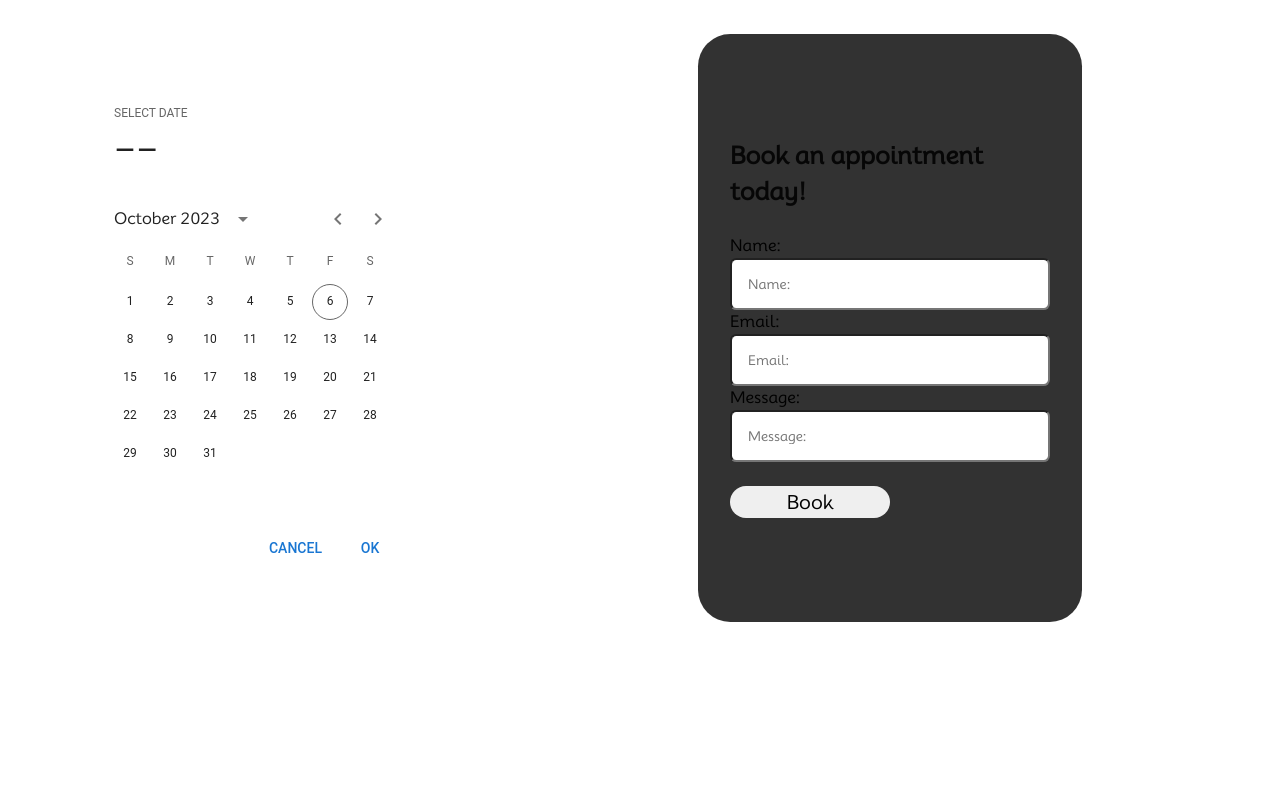
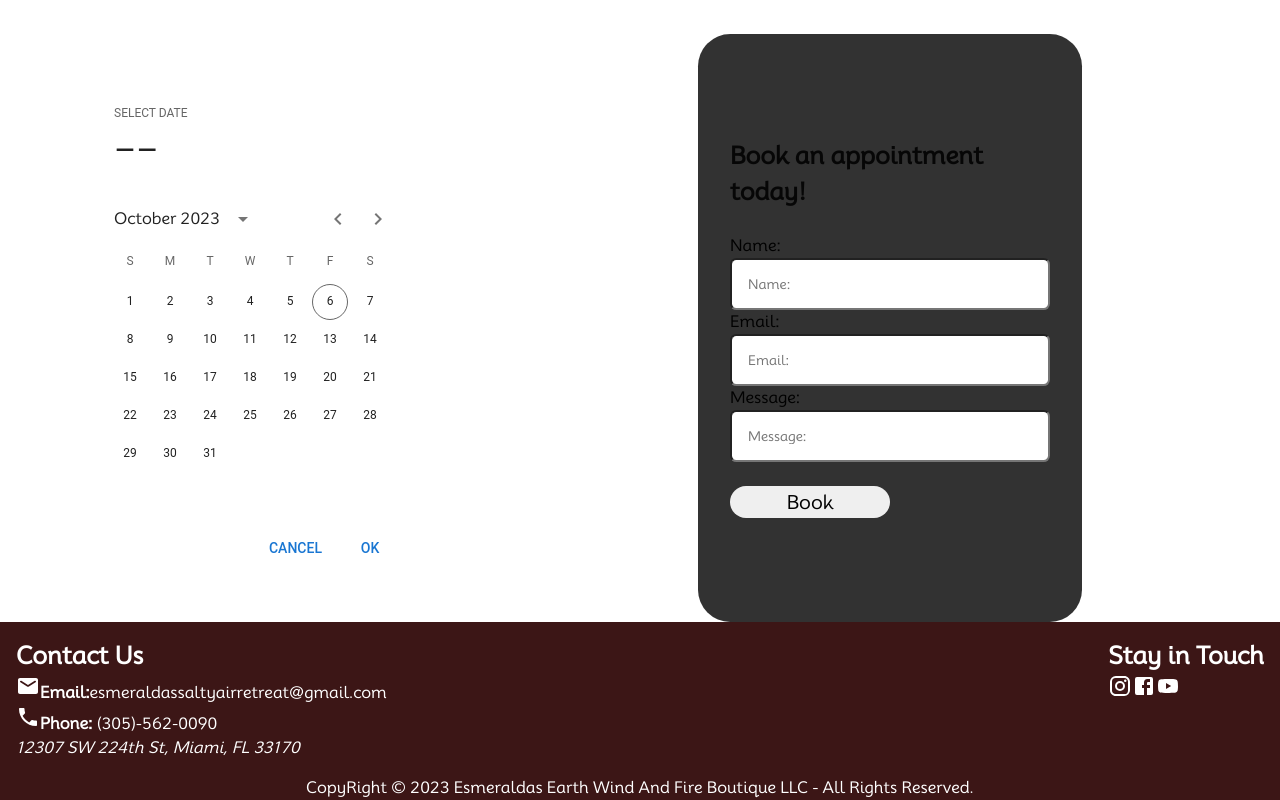
Before and after one commit to CourajeousMax/salty-air-retreat, a Next.js app: page /events in a window 1280 px wide. Shown: the part 717-1517 px from the top of the page. Before the commit the page ends 1339 px from the top, so only its background shows below. Built offline with nearby package versions, Linux system fonts and the light colour scheme.

Commit message:
add footer, icons and contacts, fixed styling

```diff
--- a/package.json
+++ b/package.json
@@ -13,6 +13,7 @@
     "@emotion/styled": "^11.11.0",
     "@fortawesome/fontawesome-svg-core": "^6.4.2",
     "@fortawesome/react-fontawesome": "^0.2.0",
+    "@mui/icons-material": "^5.14.11",
     "@mui/material": "^5.14.11",
     "@mui/system": "^5.14.11",
     "@mui/x-date-pickers": "^6.15.0",
--- a/src/Components/Footer/Footer.js
+++ b/src/Components/Footer/Footer.js
@@ -0,0 +1,60 @@
+import React from "react";
+import { Instagram, Facebook, YouTube, EmailRounded, Phone } from "@mui/icons-material";
+const Footer = () => {
+  return (
+    <div className="footer">
+      <div className="footer__container ">
+        <div className="footer__card">
+          <section className="footer__label">
+            <h2 className="footer__title" style={{ color: "white" }}>
+              Stay in Touch
+            </h2>
+            <a className="footer__icon" href="https://www.instagram.com/esmeraldassaltyairretreat/?hl=en" target="_blank" rel="noopener noreferrer">
+              <Instagram />
+            </a>
+            <a
+              className="footer__icon"
+              href="https://www.facebook.com/EsmeraldasEarthWindAndFireBoutiqueLLC/"
+              target="_blank"
+              rel="noopener noreferrer"
+            >
+              <Facebook />
+            </a>
+            <a className="footer__icon" href="https://www.youtube.com/@esmeraldasearthwindandfire4390" target="_blank" rel="noopener noreferrer">
+              <YouTube />
+            </a>
+          </section>
+        </div>
+        <div className="footer__card">
+          <section className="footer__label">
+            <h2 style={{ color: "white" }}>Contact Us</h2>
+            <p style={{ color: "white" }}>
+              <strong>
+                <EmailRounded />
+                Email:
+              </strong>
+              <a className="footer__email" href="mailto: esmeraldassaltyairretreat@gmail.com">
+                esmeraldassaltyairretreat@gmail.com{" "}
+              </a>
+            </p>
+            <p style={{ color: "white" }}>
+              <strong>
+                <Phone />
+                Phone:&nbsp;
+              </strong>
+              (305)-562-0090
+            </p>
+            <address style={{ color: "white" }}>12307 SW 224th St, Miami, FL 33170</address>
+          </section>
+        </div>
+      </div>
+      <div className="footer__label">
+        <p style={{ color: "white" }} className="footer__address">
+          CopyRight &copy; 2023 Esmeraldas Earth Wind And Fire Boutique LLC - All Rights Reserved.
+        </p>
+      </div>
+    </div>
+  );
+};
+
+export default Footer;
--- a/src/Components/Main/Main.js
+++ b/src/Components/Main/Main.js
@@ -1,6 +1,7 @@
 import React from "react";
 import Image from "next/image";
 import Link from "next/link";
+import Footer from "../Footer/Footer";
 const Main = () => {
 
   const content = [
@@ -133,9 +134,7 @@ const renderedListItems = content.map((text, index) => <li key={index} className
             </section>
           </section>
         </div>
-      </main>
       <section className="events">
-        <div>
           <div className="events__container">
             <h3>Events</h3>
             <h2> Join our spiritual community</h2>
@@ -146,8 +145,9 @@ const renderedListItems = content.map((text, index) => <li key={index} className
               </Link>
             </div>
           </div>
-        </div>
       </section>
+          <Footer />
+      </main>
     </>
   );
 };
--- a/src/Components/NavBar/NavBar.js
+++ b/src/Components/NavBar/NavBar.js
@@ -1,7 +1,8 @@
 import React from "react";
 import Link from "next/link";
 import Image from "next/image";
-import variables from "../../styles/variables.module.scss";
+import { Instagram, Facebook } from "@mui/icons-material";
+
 const NavBar = () => {
   return (
     <div>
@@ -19,8 +20,12 @@ const NavBar = () => {
           <Link Classname="nav__link nav-three" href="/events">
             Events
           </Link>
-          {/*
-          <a Classname="nav__link nav-four">Offerings</a> */}
+          <a href="https://www.instagram.com/esmeraldassaltyairretreat/?hl=en" target="_blank" rel="noopener noreferrer">
+            <Instagram />
+          </a>
+          <a href="https://www.facebook.com/EsmeraldasEarthWindAndFireBoutiqueLLC/" target="_blank" rel="noopener noreferrer">
+            <Facebook />
+          </a>
         </ul>
       </nav>
     </div>
--- a/src/pages/events.js
+++ b/src/pages/events.js
@@ -1,6 +1,7 @@
 import React from 'react';
 import NavBar from '../Components/NavBar/NavBar';
 import AppointmentForm from '@/Components/AppointmentForm/AppointmentForm';
+import Footer from '@/Components/Footer/Footer';
 import Image from 'next/image';
 import Stars from "../../public/stars.jpg";
 import Sunrise from "../../public/sunrise.jpg";
@@ -73,6 +74,7 @@ const events = () => {
             </form>
           </div>
         </LocalizationProvider>
+        <Footer />
       </div>
     );
 };
--- a/src/styles/globals.scss
+++ b/src/styles/globals.scss
@@ -4,7 +4,7 @@
   box-sizing: border-box;
   padding: 0;
   margin: 0;
-  font-family: 'mooli';
+  font-family: "mooli";
 }
 
 html,
@@ -13,7 +13,7 @@ body {
   overflow-x: hidden;
 }
 @font-face {
-  font-family: 'mooli';
+  font-family: "mooli";
   src: url(../styles/Mooli/Mooli-Regular.ttf);
 }
 
@@ -128,7 +128,7 @@ border-radius: 5px;
     top: auto; /* Reset top position to allow text to flow below info__text */
     bottom: 0;
   }
-&__mobile{
+  &__mobile {
     box-shadow: $box-shadow;
     border-radius: 16px;
   }
@@ -138,7 +138,7 @@ top: auto; /* Reset top position to allow text to flow below info__text */
   flex-direction: column;
   align-items: center;
   margin: 2rem;
-  &__paragraph{
+  &__paragraph {
     padding: 1rem 0 1rem 1rem;
   }
   &__benefits {
@@ -221,7 +221,6 @@ top: auto; /* Reset top position to allow text to flow below info__text */
   }
 }
 
-
 .cauley {
   display: flex;
   &__gallery {
@@ -239,7 +238,7 @@ top: auto; /* Reset top position to allow text to flow below info__text */
 }
 .instructor {
   background-color: $beige;
-  height: 88vh;
+  height: 70vh;
   margin: 2rem;
   &__container {
     @include mobile {
@@ -285,14 +284,13 @@ top: auto; /* Reset top position to allow text to flow below info__text */
     @include desktop {
       width: 20vw;
       height: 56vh;
-      margin: 2rem;
+      margin: 1rem;
     }
     &-text {
-      margin: 1rem;
+      padding: 1rem;
     }
   }
   &__about {
-    padding: 4rem;
     @include desktop {
       display: flex;
       flex-direction: column;
@@ -301,6 +299,13 @@ top: auto; /* Reset top position to allow text to flow below info__text */
 }
 
 .events {
+  background-image: url(../../public/salt-lamp.jpeg);
+  background-size: cover;
+  background-position: center;
+  background-repeat: no-repeat;
+  &__container {
+    padding: 2rem;
+  }
   &__container-info {
     display: flex;
     flex-direction: row;
@@ -338,10 +343,10 @@ top: auto; /* Reset top position to allow text to flow below info__text */
       border-radius: 1.25rem;
       width: 50%;
       height: 4vh;
-      &:hover{
+      &:hover {
         cursor: pointer;
       }
-      &--text{
+      &--text {
         font-size: 1.2rem;
       }
     }
@@ -380,3 +385,21 @@ a {
     color-scheme: dark;
   }
 }
+
+//Footer
+.footer {
+  background-color: $maroon;
+  &__container {
+    display: flex;
+    flex-direction: row-reverse;
+    justify-content:space-between;
+    padding: 1rem;
+  }
+  &__address {
+    display:flex;
+    justify-content: center;
+  }
+  &__icon {
+    font-size: 1rem;
+  }
+}
```
Also changed, not shown: src/pages/about.js (added, +7 -0 lines), 1 other file (tests, documents, lock files or other folders). Lines whose indentation alone changed are shown as unchanged.
